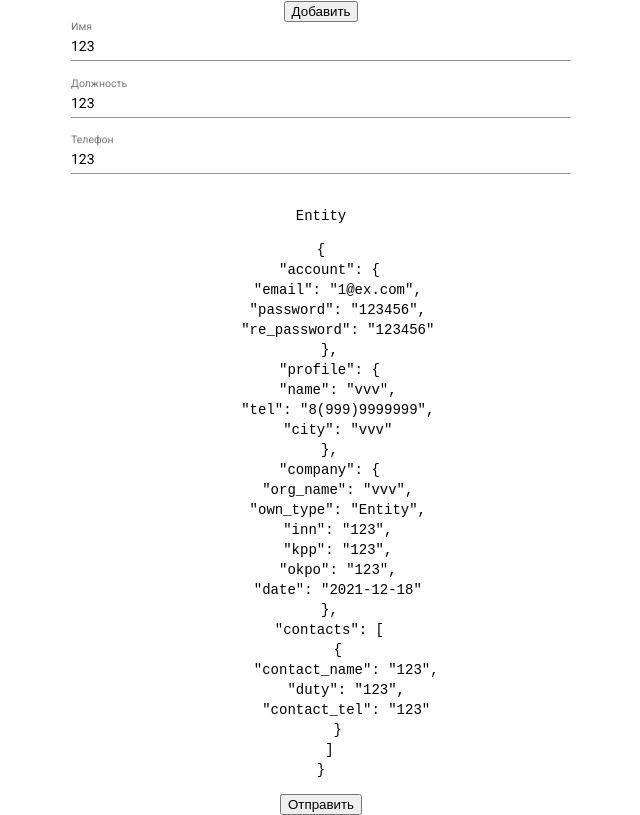
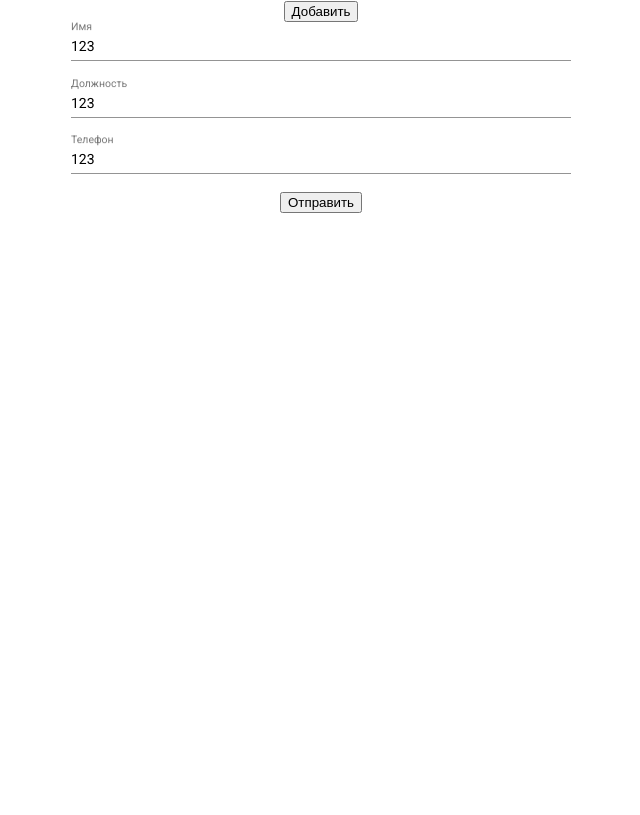
Before and after one commit to tg732/angular_form_test, an Angular app: page / in a window 1280 px wide. Shown: the part 930-1745 px from the top of the page, without its empty margins (319-959 px from the left). After the commit the page ends 1143 px from the top, so only its background shows below. Built offline with nearby package versions, Linux system fonts and the light colour scheme.

Commit message:
Убрал лишний вывод.

```diff
--- a/src/app/form/form.component.html
+++ b/src/app/form/form.component.html
@@ -112,8 +112,6 @@
           </div>
         </ng-container>
       </div>
-      <pre>{{selectedValue}}</pre>
-      <pre>{{form.value | json}}</pre>
       <button class="btn" type="submit" [disabled]="form.invalid">Отправить</button>
     </form>
   </div>
```
